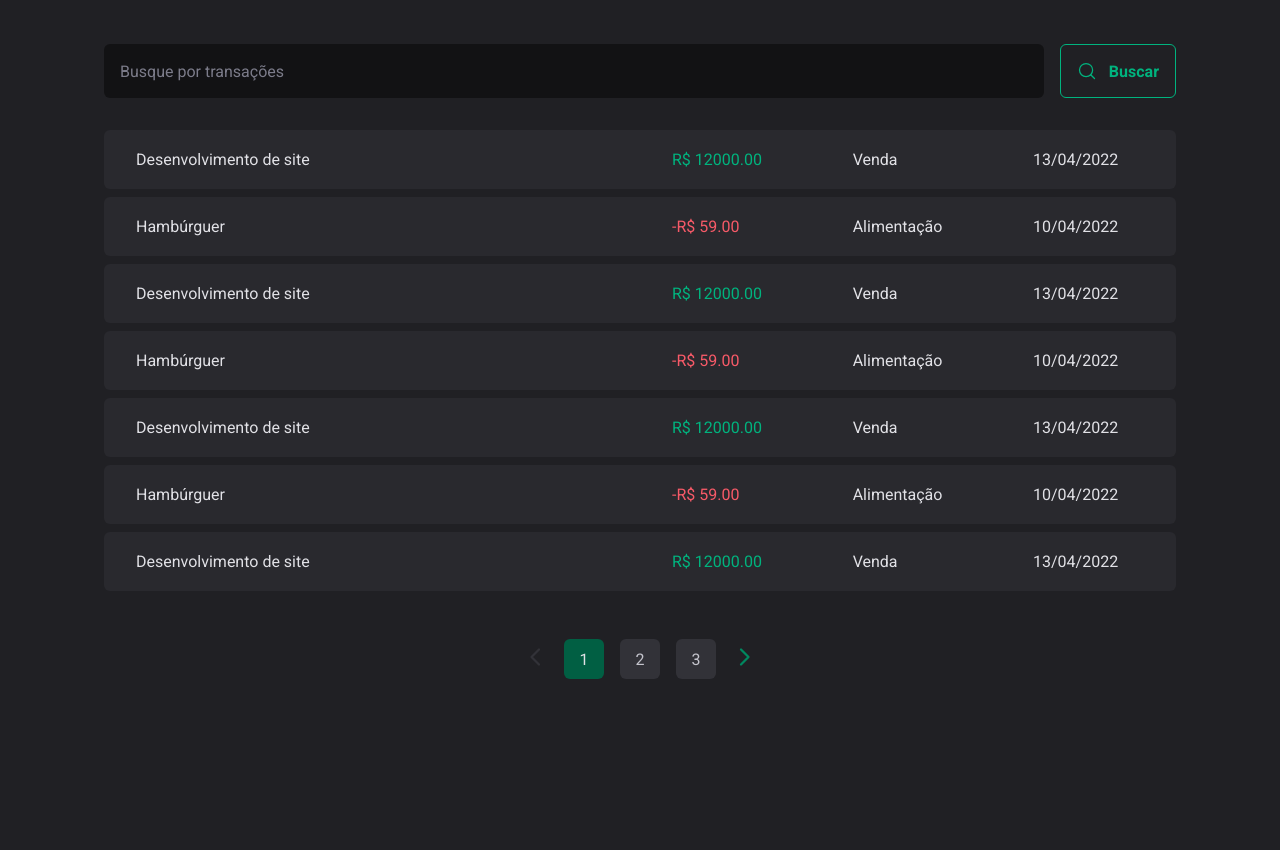
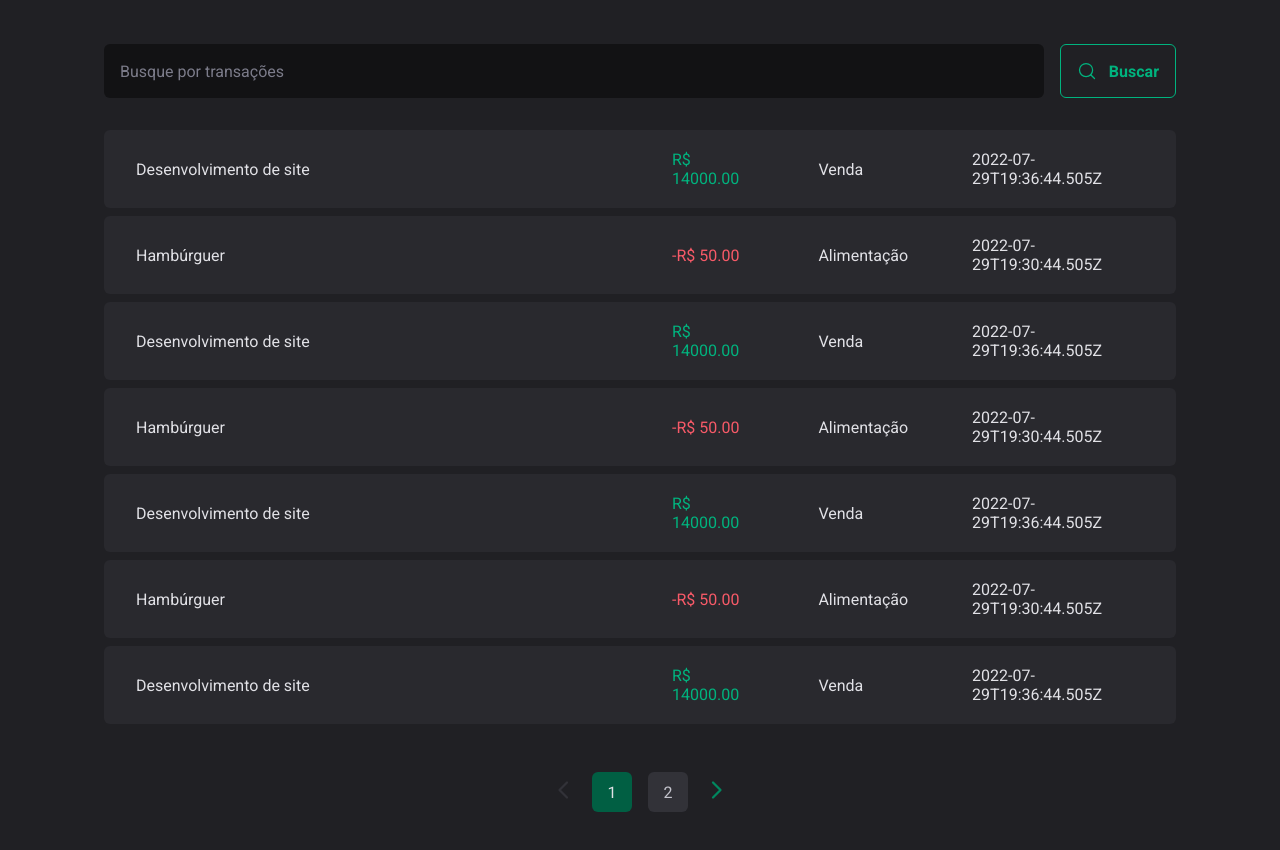
Before and after one commit to Mr1984-Pinheiro/ignite-03-dt-money, a React (Vite) app: page / in a window 1280 px wide. Shown: the part 300-1150 px from the top of the page. Before the commit the page ends 1019 px from the top, so only its background shows below. Built offline with nearby package versions, Linux system fonts and the light colour scheme; data requests are answered from the project's data file.

Commit message:
Conexão com a API - realizando requisição HTTP

```diff
--- a/server.json
+++ b/server.json
@@ -15,6 +15,54 @@
         "category": "Alimentação",
         "price": 50,
         "createdAt": "2022-07-29T19:30:44.505Z"
+      },
+      {
+        "id": 3,
+        "description": "Desenvolvimento de site",
+        "type": "income",
+        "category": "Venda",
+        "price": 14000,
+        "createdAt": "2022-07-29T19:36:44.505Z"
+      },
+      {
+        "id": 4,
+        "description": "Hambúrguer",
+        "type": "outcome",
+        "category": "Alimentação",
+        "price": 50,
+        "createdAt": "2022-07-29T19:30:44.505Z"
+      },
+      {
+        "id": 5,
+        "description": "Desenvolvimento de site",
+        "type": "income",
+        "category": "Venda",
+        "price": 14000,
+        "createdAt": "2022-07-29T19:36:44.505Z"
+      },
+      {
+        "id": 6,
+        "description": "Hambúrguer",
+        "type": "outcome",
+        "category": "Alimentação",
+        "price": 50,
+        "createdAt": "2022-07-29T19:30:44.505Z"
+      },
+      {
+        "id": 7,
+        "description": "Desenvolvimento de site",
+        "type": "income",
+        "category": "Venda",
+        "price": 14000,
+        "createdAt": "2022-07-29T19:36:44.505Z"
+      },
+      {
+        "id": 8,
+        "description": "Hambúrguer",
+        "type": "outcome",
+        "category": "Alimentação",
+        "price": 50,
+        "createdAt": "2022-07-29T19:30:44.505Z"
       }
     ]
   }
--- a/src/hook/usePagination.tsx
+++ b/src/hook/usePagination.tsx
@@ -1,11 +1,12 @@
 import { useState } from "react";
 
 interface Transaction {
+  id: number;
   description: string;
-  amount: number;
-  variant: "income" | "outcome";
+  type: "income" | "outcome";
+  price: number;
   category: string;
-  date: string;
+  createdAt: string;
 }
 
 interface PaginationResult {
--- a/src/pages/Transactions/index.tsx
+++ b/src/pages/Transactions/index.tsx
@@ -1,3 +1,4 @@
+import { useEffect, useState } from "react";
 import { Header } from "../../components/Header";
 import { Summary } from "../../components/Summary";
 import { usePagination } from "../../hook/usePagination";
@@ -13,134 +14,32 @@ import {
 import { CaretLeft, CaretRight } from "phosphor-react";
 
 interface Transaction {
+  id: number;
   description: string;
-  amount: number;
-  variant: "income" | "outcome";
+  type: "income" | "outcome";
+  price: number;
   category: string;
-  date: string;
+  createdAt: string;
 }
 
 export function Transactions() {
-  const transactionsData: Transaction[] = [
-    {
-      description: "Desenvolvimento de site",
-      amount: 12000,
-      variant: "income",
-      category: "Venda",
-      date: "13/04/2022",
-    },
-    {
-      description: "Hambúrguer",
-      amount: 59,
-      variant: "outcome",
-      category: "Alimentação",
-      date: "10/04/2022",
-    },
-    {
-      description: "Desenvolvimento de site",
-      amount: 12000,
-      variant: "income",
-      category: "Venda",
-      date: "13/04/2022",
-    },
-    {
-      description: "Hambúrguer",
-      amount: 59,
-      variant: "outcome",
-      category: "Alimentação",
-      date: "10/04/2022",
-    },
-    {
-      description: "Desenvolvimento de site",
-      amount: 12000,
-      variant: "income",
-      category: "Venda",
-      date: "13/04/2022",
-    },
-    {
-      description: "Hambúrguer",
-      amount: 59,
-      variant: "outcome",
-      category: "Alimentação",
-      date: "10/04/2022",
-    },
-    {
-      description: "Desenvolvimento de site",
-      amount: 12000,
-      variant: "income",
-      category: "Venda",
-      date: "13/04/2022",
-    },
-    {
-      description: "Hambúrguer",
-      amount: 59,
-      variant: "outcome",
-      category: "Alimentação",
-      date: "10/04/2022",
-    },
-    {
-      description: "Desenvolvimento de site",
-      amount: 12000,
-      variant: "income",
-      category: "Venda",
-      date: "13/04/2022",
-    },
-    {
-      description: "Hambúrguer",
-      amount: 59,
-      variant: "outcome",
-      category: "Alimentação",
-      date: "10/04/2022",
-    },
-    {
-      description: "Desenvolvimento de site",
-      amount: 12000,
-      variant: "income",
-      category: "Venda",
-      date: "13/04/2022",
-    },
-    {
-      description: "Hambúrguer",
-      amount: 59,
-      variant: "outcome",
-      category: "Alimentação",
-      date: "10/04/2022",
-    },
-    {
-      description: "Desenvolvimento de site",
-      amount: 12000,
-      variant: "income",
-      category: "Venda",
-      date: "13/04/2022",
-    },
-    {
-      description: "Hambúrguer",
-      amount: 59,
-      variant: "outcome",
-      category: "Alimentação",
-      date: "10/04/2022",
-    },
-    {
-      description: "Desenvolvimento de site",
-      amount: 12000,
-      variant: "income",
-      category: "Venda",
-      date: "13/04/2022",
-    },
-    {
-      description: "Hambúrguer",
-      amount: 59,
-      variant: "outcome",
-      category: "Alimentação",
-      date: "10/04/2022",
-    },
-    // Add more data as needed
-  ];
+  const [transactions, setTransactions] = useState<Transaction[]>([]);
+
+  async function loadTransactions() {
+    const response = await fetch("http://localhost:3333/transactions");
+    const data = await response.json();
+
+    setTransactions(data);
+  }
+
+  useEffect(() => {
+    loadTransactions();
+  }, []);
 
   const itemsPerPage = 7; // Adjust the number of items per page as needed
 
   const { currentPage, setCurrentPage, totalPages, currentData } =
-    usePagination(transactionsData, itemsPerPage);
+    usePagination(transactions, itemsPerPage);
 
   const isFirstPage = currentPage === 1;
   const isLastPage = currentPage === totalPages;
@@ -155,19 +54,21 @@ export function Transactions() {
         <SearchForm />
         <TransactionsTable>
           <tbody>
-            {currentData.map((transaction, index) => (
-              <tr key={index}>
+            {currentData.map((transaction) => {
+              return (
+                <tr key={transaction.id}>
                   <td width="50%">{transaction.description}</td>
                   <td>
-                  <PriceHighlight variant={transaction.variant}>
-                    {transaction.variant === "income" ? "R$ " : "-R$ "}
-                    {transaction.amount.toFixed(2)}
+                    <PriceHighlight variant={transaction.type}>
+                      {transaction.type === "income" ? "R$ " : "-R$ "}
+                      {transaction.price.toFixed(2)}
                     </PriceHighlight>
                   </td>
                   <td>{transaction.category}</td>
-                <td>{transaction.date}</td>
+                  <td>{transaction.createdAt}</td>
                 </tr>
-            ))}
+              );
+            })}
           </tbody>
         </TransactionsTable>
         <PaginationContent>
```
Lines whose indentation alone changed are shown as unchanged.
